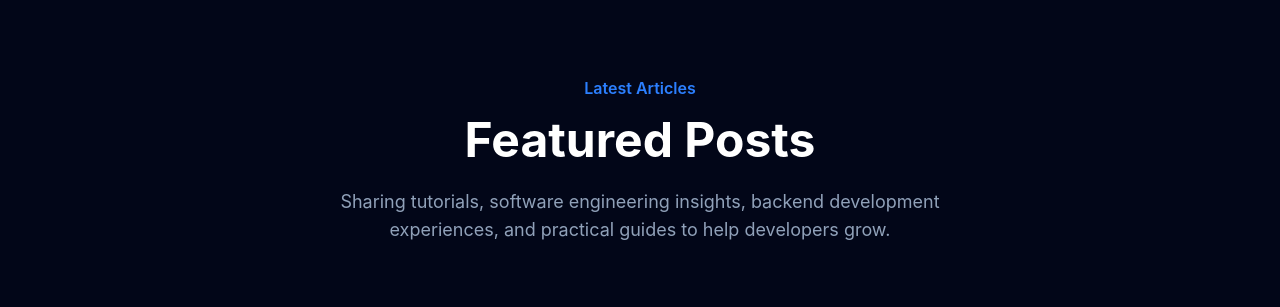
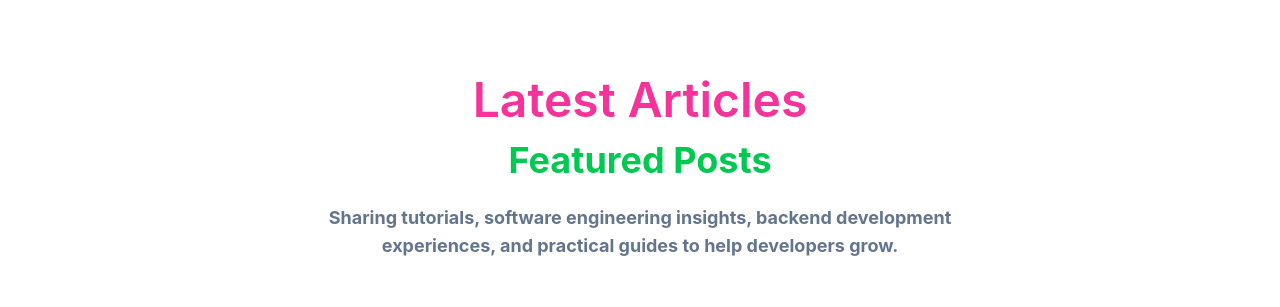
Before and after one commit to system-Barinda/system-barinda-blog, a React (Vite) app: page / in a window 1280 px wide. Shown: the part 1536-1843 px from the top of the page. Built offline with nearby package versions, Linux system fonts and the light colour scheme; grey boxes are pictures that could not be loaded.

Commit message:
chore:updating at all colors

```diff
--- a/src/components/FeaturedPosts.tsx
+++ b/src/components/FeaturedPosts.tsx
@@ -3,14 +3,18 @@ import { posts } from "../data/posts";
 
 export default function FeaturedPosts() {
   return (
-    <section className="bg-slate-950 py-24">
+    <section className="bg-white py-24">
       <div className="mx-auto max-w-7xl px-6">
         <div className="mb-16 text-center">
-          <span className="text-blue-500 font-semibold">Latest Articles</span>
+          <span className="text-pink-500 font-semibold text-5xl">
+            Latest Articles
+          </span>
 
-          <h2 className="mt-4 text-5xl font-bold text-white">Featured Posts</h2>
+          <h2 className="mt-4 text-4xl font-bold text-green-500">
+            Featured Posts
+          </h2>
 
-          <p className="mx-auto mt-6 max-w-2xl text-lg text-slate-400">
+          <p className="mx-auto mt-6 max-w-2xl text-lg text-slate-500 font-bold">
             Sharing tutorials, software engineering insights, backend
             development experiences, and practical guides to help developers
             grow.
```
